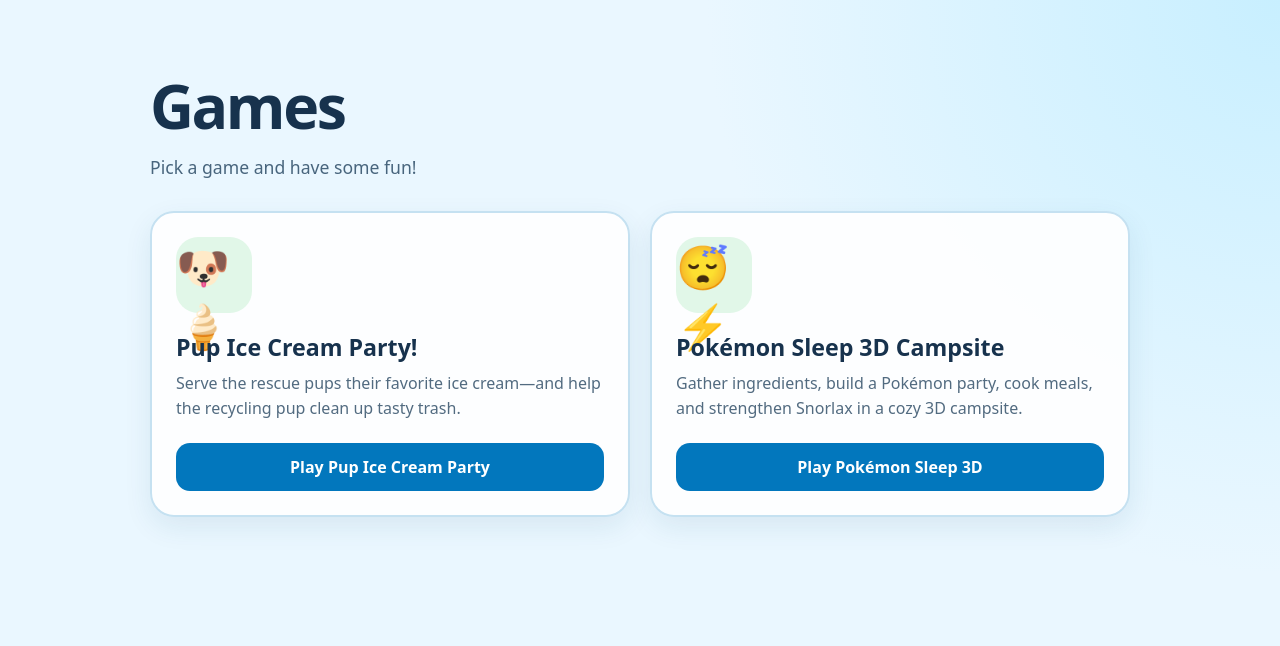
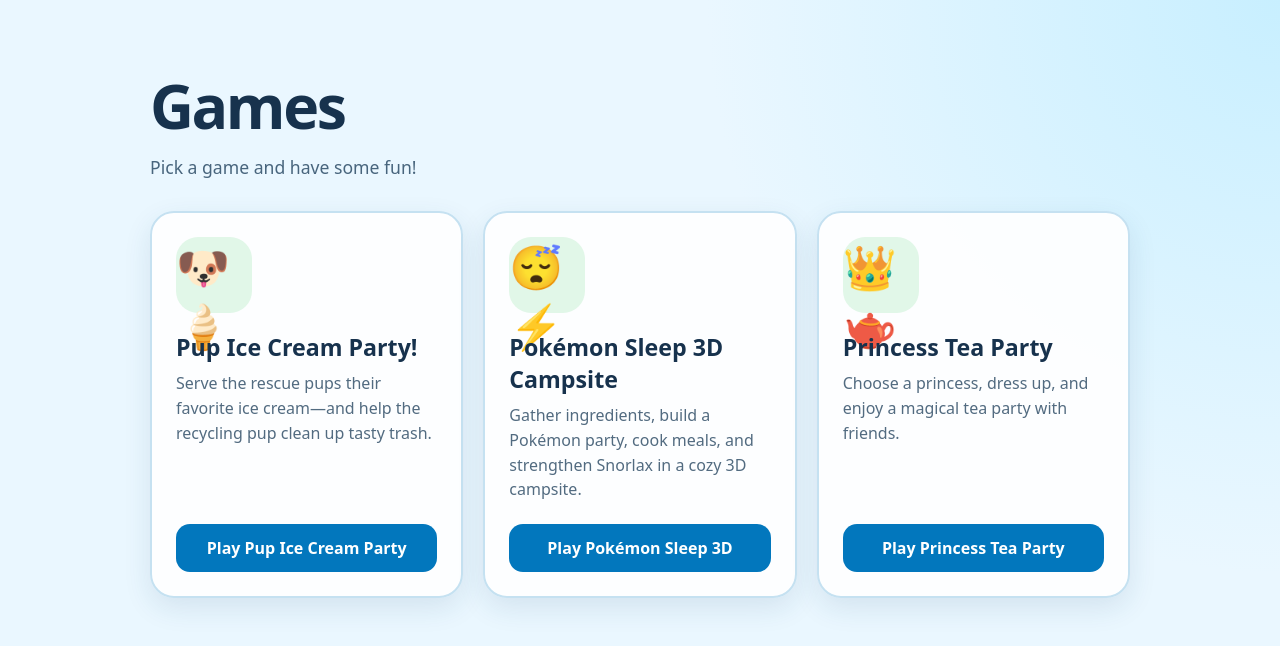
Before and after one commit to john-m-allen/john-m-allen.github.io, a plain HTML site: page index.html in a window 1280 px wide. Drawn offline with Linux system fonts and the light colour scheme.

Commit message:
Add Princess Tea Party link to homepage

```diff
--- a/index.html
+++ b/index.html
@@ -12,11 +12,11 @@
     h1 { margin:0 0 8px; font-size:clamp(2.2rem,6vw,3.8rem); letter-spacing:-.04em; }
     header p { margin:0; color:#48657d; font-size:1.1rem; }
     .games { display:grid; grid-template-columns:repeat(auto-fit,minmax(min(100%,270px),1fr)); gap:20px; margin-top:32px; }
-    .game-card { display:flex; flex-direction:column; min-height:290px; padding:24px; border:2px solid #c5e1f1; border-radius:24px; background:rgba(255,255,255,.92); box-shadow:0 10px 28px rgba(24,78,111,.09); }
+    .game-card { display:flex; flex-direction:column; min-height:290px; padding:24px; border:2px solid #c5e1f1; border-radius:24px; background:rgba(255,255,255,.92); box-shadow:0 10px 28px rgba(24,76,112,.11); }
     .game-icon { display:grid; place-items:center; width:76px; height:76px; margin-bottom:18px; border-radius:22px; background:#e1f7e8; font-size:2.7rem; }
     .game-card h2 { margin:0 0 8px; font-size:1.45rem; }
     .game-card p { margin:0 0 22px; color:#526b80; line-height:1.55; }
-    .game-card a { display:inline-flex; align-items:center; justify-content:center; margin-top:auto; min-height:48px; padding:10px 18px; border-radius:14px; color:white; background:#0277bd; font-weight:750; text-decoration:none; }
+    .game-card a { display:inline-flex; align-items:center; justify-content:center; margin-top:auto; min-height:48px; padding:10px 18px; border-radius:14px; color:white; background:#0277bd; font-weight:800; text-decoration:none; }
   </style>
 </head>
 <body>
@@ -35,6 +35,12 @@
         <p>Gather ingredients, build a Pokémon party, cook meals, and strengthen Snorlax in a cozy 3D campsite.</p>
         <a href="./games/pokemon-sleep-3d-campsite/">Play Pokémon Sleep 3D</a>
       </article>
+      <article class="game-card">
+        <div class="game-icon" aria-hidden="true">👑🫖</div>
+        <h2>Princess Tea Party</h2>
+        <p>Choose a princess, dress up, and enjoy a magical tea party with friends.</p>
+        <a href="./games/princess-tea-party/">Play Princess Tea Party</a>
+      </article>
     </section>
   </main>
 </body>
```
